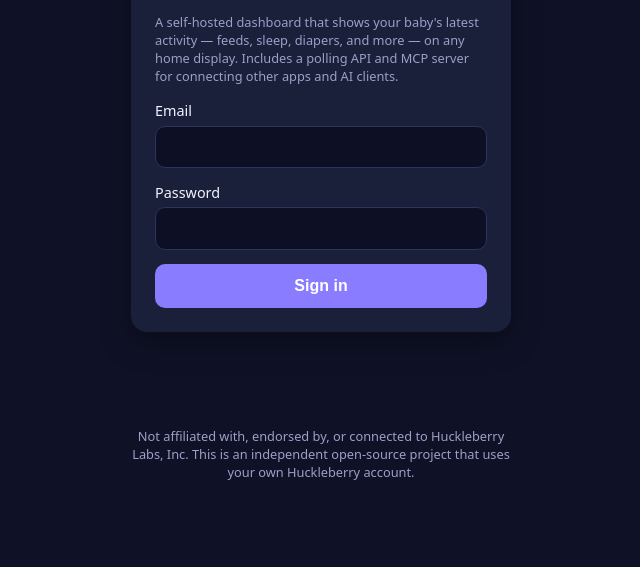
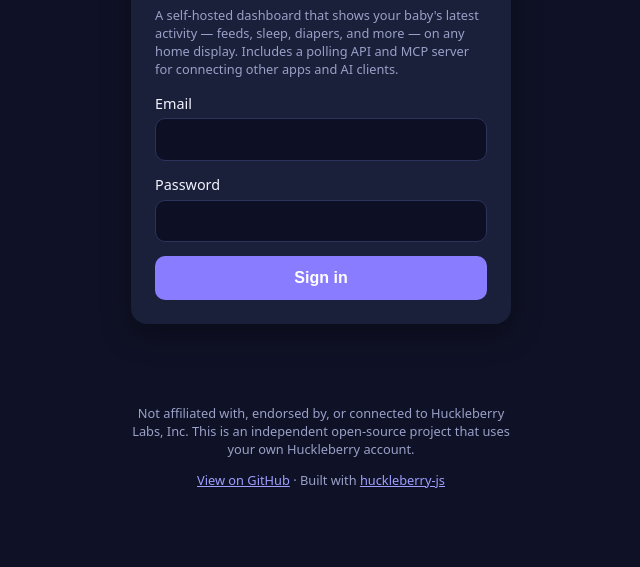
Before and after one commit to RobErskine/huckleberry-dashboard, a website: page public/login.html in a window 1280 px wide. Shown: the part 233-800 px from the top of the page, without its empty margins (319-959 px from the left). Drawn offline with Linux system fonts and the light colour scheme.

Commit message:
fix: adding links to packages

```diff
--- a/public/login.html
+++ b/public/login.html
@@ -31,6 +31,7 @@
     </main>
     <footer class="login-footer">
       <p class="muted small">Not affiliated with, endorsed by, or connected to Huckleberry Labs, Inc. This is an independent open-source project that uses your own Huckleberry account.</p>
+      <p class="muted small"><a href="https://github.com/RobErskine/huckleberry-dashboard">View on GitHub</a> · Built with <a href="https://www.npmjs.com/package/huckleberry-js">huckleberry-js</a></p>
     </footer>
     <script>
       const form = document.getElementById("login-form");
```
